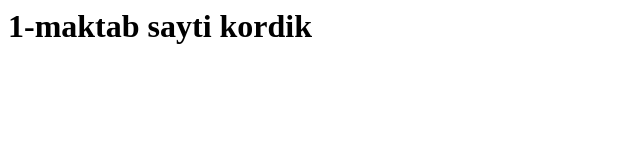
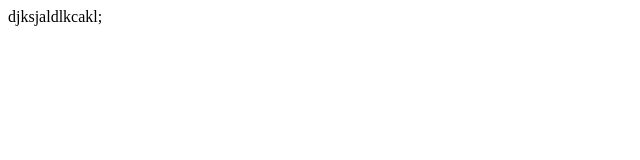
Before and after one commit to sherzod0723/maktab, a plain HTML site: page index.html in a window 1280 px wide. Shown: the whole page, without its empty margins (0-640 px from the left). Drawn offline with Linux system fonts and the light colour scheme.

```diff
--- a/index.html
+++ b/index.html
@@ -3,11 +3,9 @@
     <meta charset="UTF-8">
     <meta http-equiv="X-UA-Compatible" content="IE=edge">
     <meta name="viewport" content="width=device-width, initial-scale=1.0">
-    <title>maktab</title>
+    <title>Document</title>
 </head>
 <body>
-<h1>1-maktab sayti kordik
-
-</h1>
+    djksjaldlkcakl;
 </body>
 </html>
```
Also changed, not shown: contact.html (+1 -0 lines).
